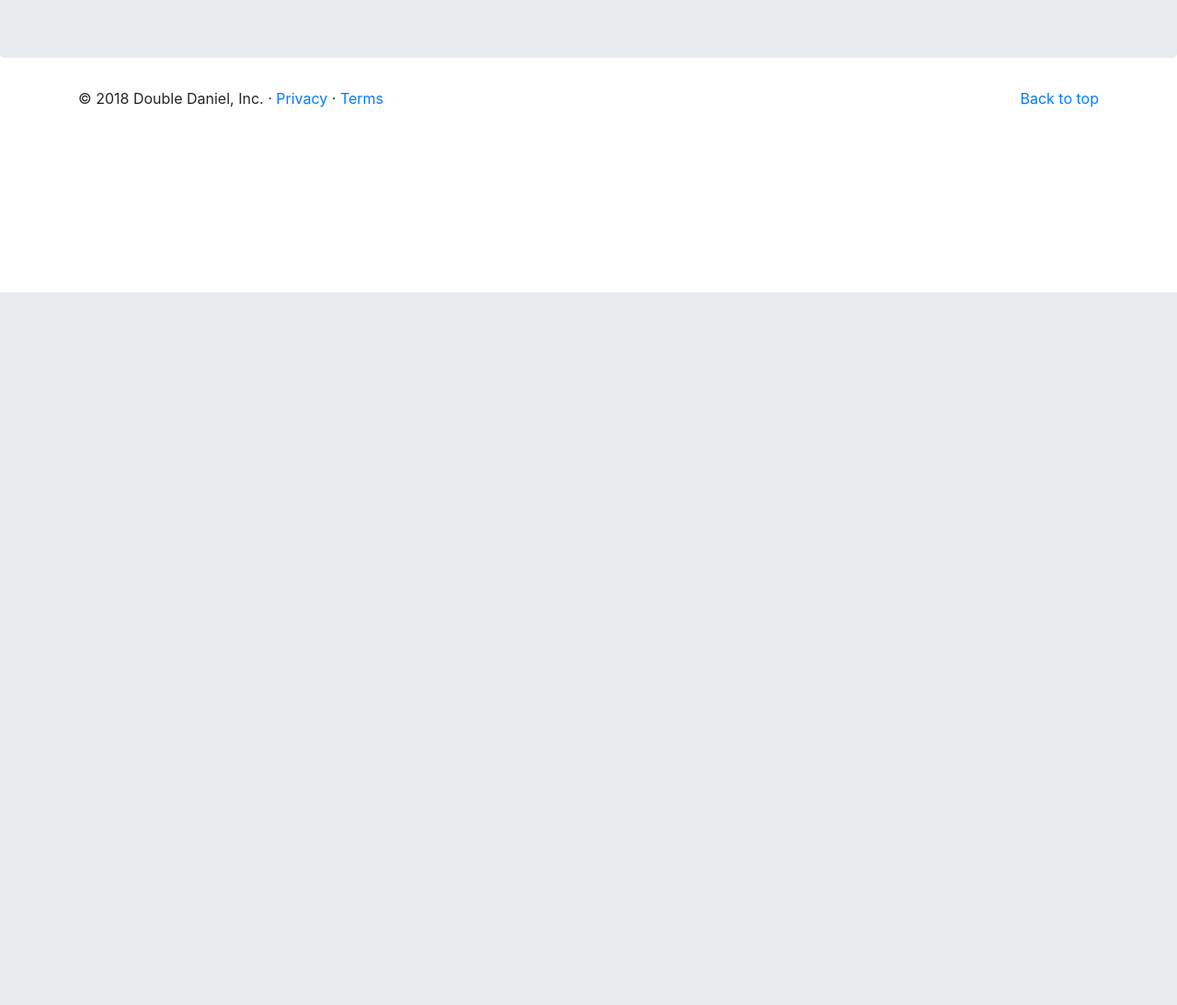
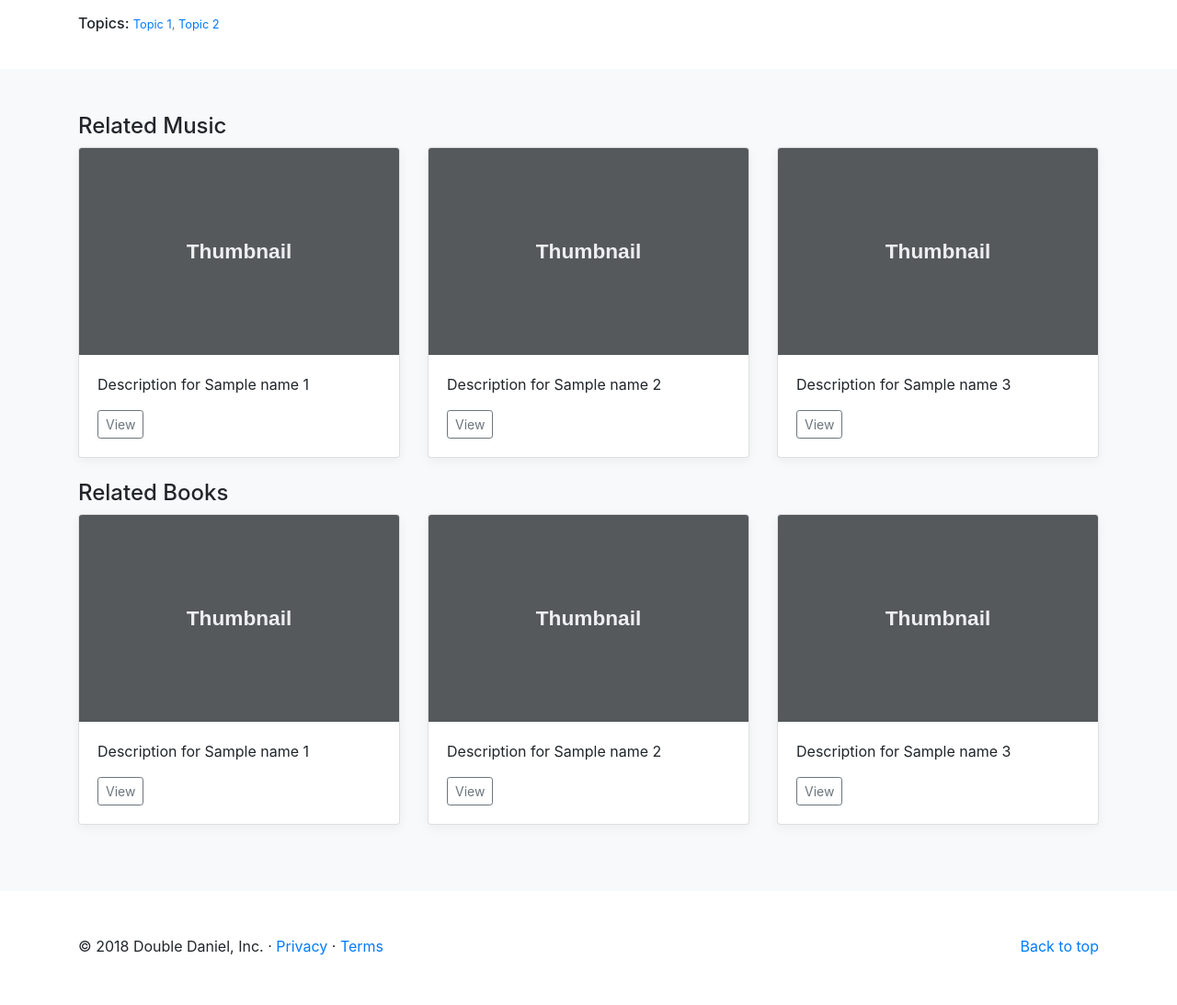
Before and after one commit to Daniel9650/IDB, a Flask app: template app/templates/model_movie.html in a window 1280 px wide. Shown: the part 482-1575 px from the top of the page at 92% size. Before the commit the page ends 800 px from the top, so only its background shows below. Run offline with Flask 2, Linux system fonts and the light colour scheme; the template is opened without the code that fills it: most values are stand-ins (such as "Sample title", 1, 10 or a date in 2020); some libraries are stand-ins or nearby versions.

Commit message:
finished movie template

```diff
--- a/app/static/css/album.css
+++ b/app/static/css/album.css
@@ -23,10 +23,6 @@
   font-weight: 300;
 }
 
-.jumbotron .container {
-  max-width: 40rem;
-}
-
 footer {
   padding-top: 3rem;
   padding-bottom: 3rem;
--- a/app/templates/model_movie.html
+++ b/app/templates/model_movie.html
@@ -11,6 +11,7 @@
 
     <!-- Bootstrap core CSS -->
     <link href="{{url_for('static', filename='/css/bootstrap.min.css')}}" rel="stylesheet">
+    <link href="{{url_for('static', filename='/css/album.css')}}" rel="stylesheet">
 
   </head>
   <body>
@@ -24,7 +25,7 @@
         <div class="collapse navbar-collapse" id="navbarCollapse">
           <ul class="navbar-nav mr-auto">
             <li class="nav-item">
-              <a class="nav-link" href="#">Home </a>
+              <a class="nav-link" href="/">Home </a>
             </li>
             <li class="nav-item">
               <a class="nav-link" href="/topics">Topics</a>
@@ -47,13 +48,13 @@
     </header>
 
     <main role="main">
-      <section class="jumbotron">
+      <section class="jumbotron" style="padding-top:  32px;padding-bottom: 32px;">
         <div class="container">
           <h1> {{ name }} </h1>
           <div class="row">
             <div class="col-sm text-right">
               <div style="position:relative;width:100%;height:0;padding-bottom:56.25%;">
-                <iframe id="ytplayer" type="text/html" width="100%" height="auto" src="https://www.youtube.com/embed/M7lc1UVf-VE?autoplay=1&amp;origin=http://example.com" frameborder="0" style="position:absolute;top:0;left:0;width:100%;height:100%;"></iframe>
+                <iframe id="ytplayer" type="text/html" width="100%" height="auto" src="https://www.youtube.com/embed/{{ video_url }}?origin=http://poptopic.org" frameborder="0" style="position:absolute;top:0;left:0;width:100%;height:100%;"></iframe>
               </div>
             </div>
             <div class="col-sm text-left">
@@ -63,8 +64,100 @@
               <p>Month 00, 0000</p>
             </div>
           </div>
+          <hr class="my-4">
+          <h6>Topics: <small class="text-muted"><a href="#">Topic 1</a>, <a href="#">Topic 2</a></small></h6>
         </div>
       </section>
+
+      <div class="album py-5 bg-light">
+        <div class="container">
+          <h4>Related Music</h4>
+          <div class="row">
+            <div class="col-md-4">
+              <div class="card mb-4 box-shadow">
+                <img class="card-img-top" data-src="holder.js/100px225?theme=thumb&bg=55595c&fg=eceeef&text=Thumbnail" alt="Card image cap">
+                <div class="card-body">
+                  <p class="card-text">Description for {{ name }} 1</p>
+                  <div class="d-flex justify-content-between align-items-center">
+                    <div class="btn-group">
+                      <button type="button" class="btn btn-sm btn-outline-secondary">View</button>
+                    </div>
+                  </div>
+                </div>
+              </div>
+            </div>
+            <div class="col-md-4">
+              <div class="card mb-4 box-shadow">
+                <img class="card-img-top" data-src="holder.js/100px225?theme=thumb&bg=55595c&fg=eceeef&text=Thumbnail" alt="Card image cap">
+                <div class="card-body">
+                  <p class="card-text">Description for {{ name }} 2</p>
+                  <div class="d-flex justify-content-between align-items-center">
+                    <div class="btn-group">
+                      <button type="button" class="btn btn-sm btn-outline-secondary">View</button>
+                    </div>
+                  </div>
+                </div>
+              </div>
+            </div>
+            <div class="col-md-4">
+              <div class="card mb-4 box-shadow">
+                <img class="card-img-top" data-src="holder.js/100px225?theme=thumb&bg=55595c&fg=eceeef&text=Thumbnail" alt="Card image cap">
+                <div class="card-body">
+                  <p class="card-text">Description for {{ name }} 3</p>
+                  <div class="d-flex justify-content-between align-items-center">
+                    <div class="btn-group">
+                      <button type="button" class="btn btn-sm btn-outline-secondary">View</button>
+                    </div>
+                  </div>
+                </div>
+              </div>
+            </div>
+          </div>
+          <h4>Related Books</h4>
+          <div class="row">
+            <div class="col-md-4">
+              <div class="card mb-4 box-shadow">
+                <img class="card-img-top" data-src="holder.js/100px225?theme=thumb&bg=55595c&fg=eceeef&text=Thumbnail" alt="Card image cap">
+                <div class="card-body">
+                  <p class="card-text">Description for {{ name }} 1</p>
+                  <div class="d-flex justify-content-between align-items-center">
+                    <div class="btn-group">
+                      <button type="button" class="btn btn-sm btn-outline-secondary">View</button>
+                    </div>
+                  </div>
+                </div>
+              </div>
+            </div>
+            <div class="col-md-4">
+              <div class="card mb-4 box-shadow">
+                <img class="card-img-top" data-src="holder.js/100px225?theme=thumb&bg=55595c&fg=eceeef&text=Thumbnail" alt="Card image cap">
+                <div class="card-body">
+                  <p class="card-text">Description for {{ name }} 2</p>
+                  <div class="d-flex justify-content-between align-items-center">
+                    <div class="btn-group">
+                      <button type="button" class="btn btn-sm btn-outline-secondary">View</button>
+                    </div>
+                  </div>
+                </div>
+              </div>
+            </div>
+            <div class="col-md-4">
+              <div class="card mb-4 box-shadow">
+                <img class="card-img-top" data-src="holder.js/100px225?theme=thumb&bg=55595c&fg=eceeef&text=Thumbnail" alt="Card image cap">
+                <div class="card-body">
+                  <p class="card-text">Description for {{ name }} 3</p>
+                  <div class="d-flex justify-content-between align-items-center">
+                    <div class="btn-group">
+                      <button type="button" class="btn btn-sm btn-outline-secondary">View</button>
+                    </div>
+                  </div>
+                </div>
+              </div>
+            </div>
+          </div>
+        </div>
+      </div>
+
       <!-- FOOTER -->
       <footer class="container">
         <p class="float-right"><a href="#">Back to top</a></p>
```
Also changed, not shown: app/templates/about.html (added).
